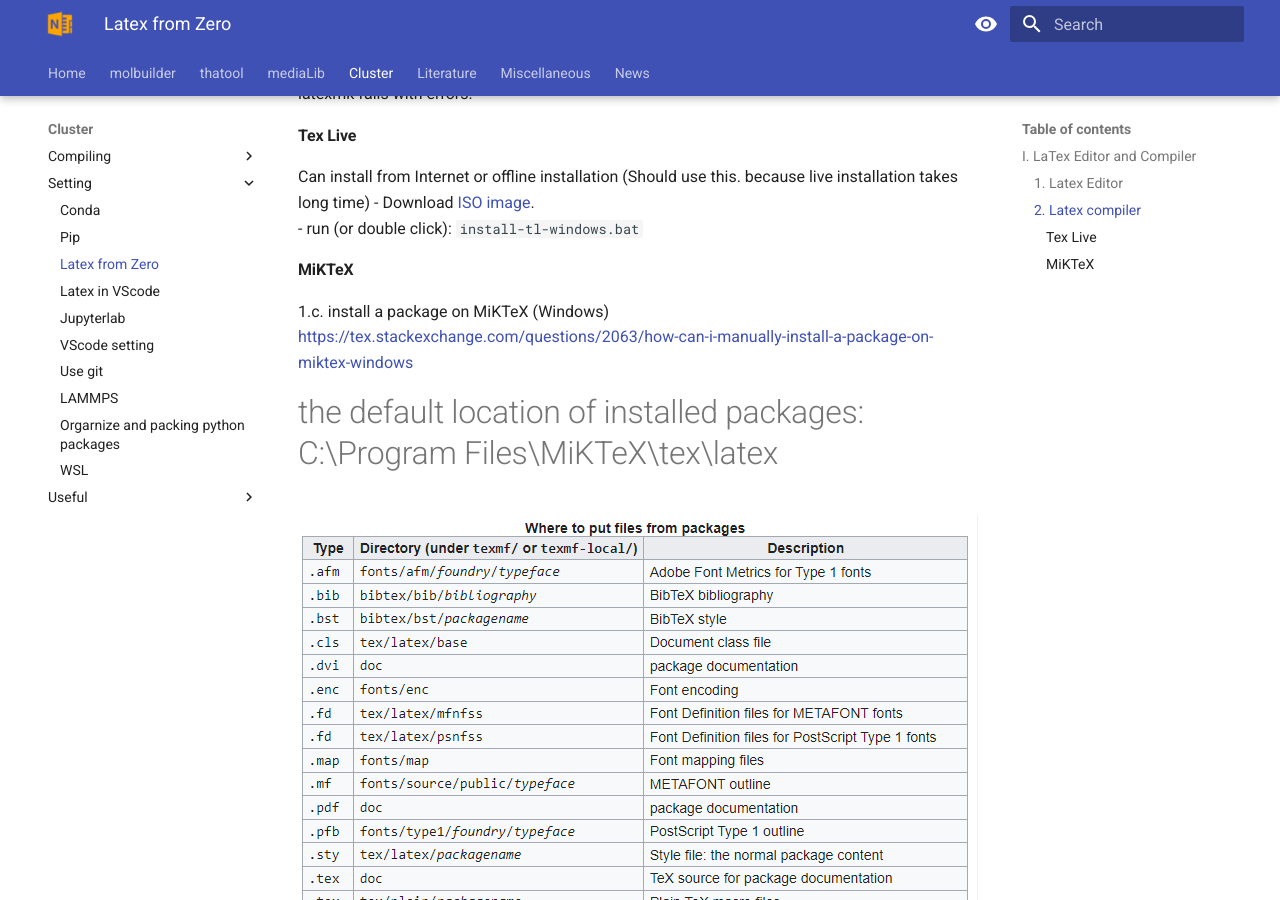
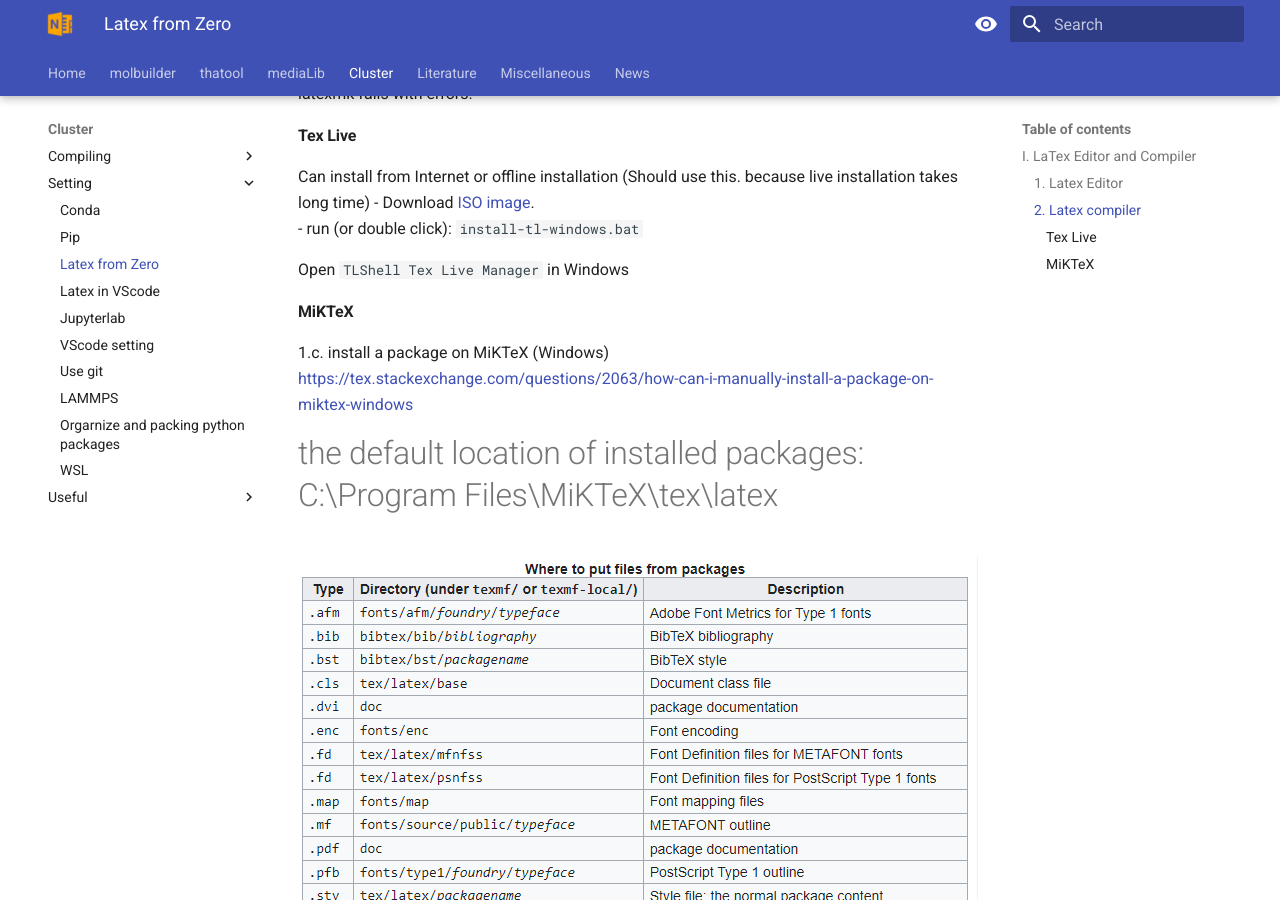
Before and after one commit to thangckt/thangckt.github.io, an MkDocs documentation site: the page built from docs/cluster/appSetting/Latex_TexStudio.md, in a window 1280 px wide and 900 px high, scrolled down 1888 px. Built offline with MkDocs 1.6.1 and Material for MkDocs 9.7.7, drawn with Linux system fonts in a browser that asks for light colours; the version menu is left out.

Commit message:
Update Latex_TexStudio.md

```diff
--- a/docs/cluster/appSetting/Latex_TexStudio.md
+++ b/docs/cluster/appSetting/Latex_TexStudio.md
@@ -88,6 +88,8 @@
 Can install from Internet or offline installation (Should use this. because live installation takes long time)
 - Download [ISO image](https://lab.uklee.pe.kr/tex-archive/systems/texlive/Images/).
 - run (or double click): `install-tl-windows.bat`
+
+Open `TLShell Tex Live Manager` in Windows
 
 #### MiKTeX
 
```
